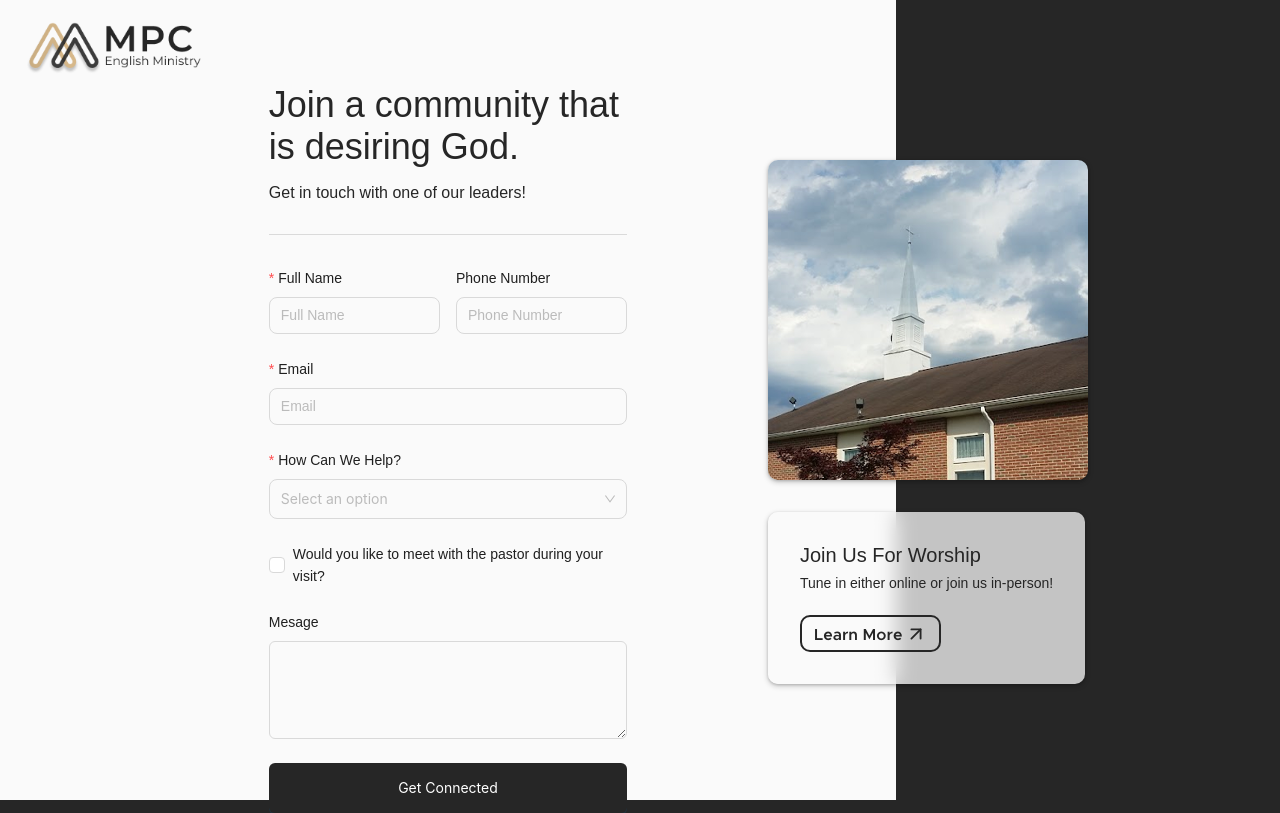
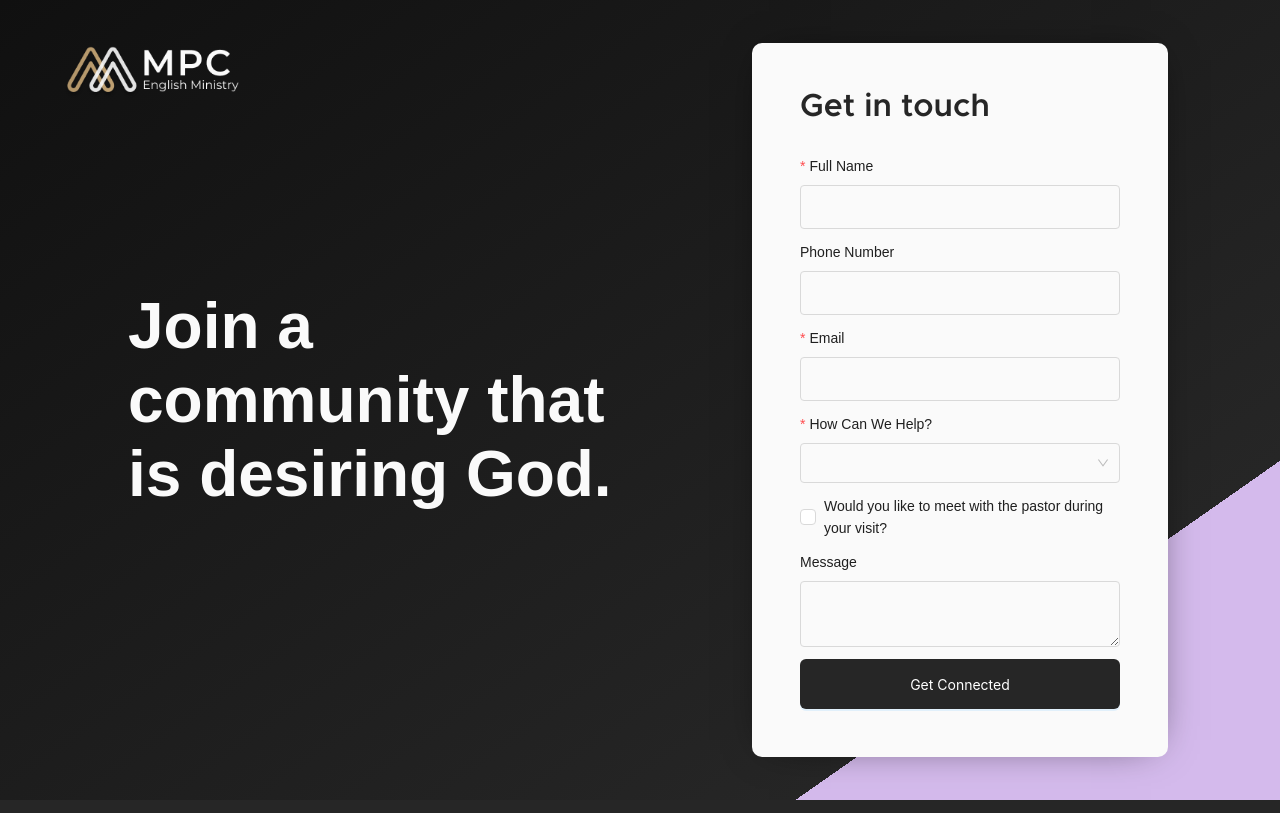
Before and after one commit to justindjsuh/mpc-em, a Next.js app: page /get-connected in a window 1280 px wide. Built offline with nearby package versions, Linux system fonts and the light colour scheme; a web font is replaced by a local one; what @ant-design/nextjs-registry would draw is missing.

Commit message:
get connected view update

```diff
--- a/src/app/get-connected/GetConnected.module.css
+++ b/src/app/get-connected/GetConnected.module.css
@@ -2,6 +2,8 @@
   display: flex;
   width: 100vw;
   height: 100vh;
+  justify-content: flex-end;
+  background: linear-gradient(145deg, #101010 0%, #262626 80%, #d4baec 80%, #d4baec 100%);
 }
 
 .leftContainer {
@@ -9,32 +11,42 @@
   flex-direction: column;
   justify-content: center;
   align-items: center;
-  background-color: var(--bg-light);
   height: 100%;
-  width: 70%;
-  padding: 8rem 0 2rem 0;
+  width: 50%;
+  padding: 8rem 0 8rem 0;
 }
 
 .rightContainer {
   display: flex;
   flex-direction: column;
+  align-items: center;
+  justify-content: center;
   gap: 2rem;
-  width: 30%;
-  position: absolute;
-  top: 20%;
-  right: 10%;
+  width: 40%;
+}
+
+.rightContainer h3 {
+  font-size: var(--header1-size);
+  color: var(--font-color-light);
 }
 
 .formContainer {
+  background-color: var(--bg-light);
   display: flex;
   flex-direction: column;
   gap: 1rem;
-  width: 40%;
+  width: 65%;
+  padding: 3rem 3rem;
+  -webkit-box-shadow: 0px 0px 40px -17px rgba(0, 0, 0, 0.75);
+  -moz-box-shadow: 0px 0px 40px -17px rgba(0, 0, 0, 0.75);
+  box-shadow: 0px 0px 40px -17px rgba(0, 0, 0, 0.75);
+  border-radius: 10px;
 }
 
 .formContainer h3 {
-  font-weight: 500;
-  font-size: var(--header2-size);
+  font-weight: 600;
+  font-size: 2rem;
+  margin-bottom: 1rem;
 }
 
 .divider {
@@ -54,8 +66,8 @@
 
 .churchImgContainer {
   position: relative;
-  width: 25vw;
-  height: 25vw;
+  width: 30vw;
+  height: 30vw;
   border-radius: 10px;
 }
 
@@ -92,12 +104,15 @@
 
 @media (max-width: 1024px) {
   .formContainer {
-    width: 60%;
+    width: 90%;
   }
   .churchImgContainer {
     position: relative;
     width: 35vw;
     height: 35vw;
+  }
+  .leftContainer {
+    justify-content: center;
   }
 }
 
@@ -110,6 +125,8 @@
   }
   .leftContainer {
     width: 100%;
+    padding-top: 10rem;
+    padding-bottom: 4rem;
   }
   .formContainer {
     width: 90%;
--- a/src/app/get-connected/page.tsx
+++ b/src/app/get-connected/page.tsx
@@ -1,8 +1,8 @@
 'use client';
-import { Button as AntButton, Checkbox, Col, Form, Input, Row, Select } from 'antd';
+import { Button as AntButton, Checkbox, Form, Input, Select } from 'antd';
+import { motion } from 'framer-motion';
 import Image from 'next/image';
-import { useRouter } from 'next/navigation';
-import Button from '../ui/Button/Button';
+import Link from 'next/link';
 import styles from './GetConnected.module.css';
 
 // type PurposeType = 'Visiting' | 'Family Group' | 'Bible Study' | 'Other';
@@ -17,24 +17,31 @@ import styles from './GetConnected.module.css';
 
 const GetConnected: React.FC = () => {
   const [form] = Form.useForm();
-  const router = useRouter();
 
   // const onFinish: FormProps<FieldType>['onFinish'] = (values) => {
   //   console.log(values);
   // };
 
-  const handleNavigation = () => {
-    router.push('/visitor-information');
-  };
-
   return (
     <div className={styles.container}>
+      <div className={styles.rightContainer}>
+        <motion.h3
+          initial={{ opacity: 0, y: 50 }}
+          animate={{ opacity: 1, y: 0 }}
+          transition={{ delay: 0.4, duration: 0.4, ease: 'easeOut' }}
+        >
+          Join a community that is desiring God.
+        </motion.h3>
+      </div>
       <div className={styles.leftContainer}>
         <div className={styles.formContainer}>
-          <h3>Join a community that is desiring God.</h3>
-          <p>Get in touch with one of our leaders!</p>
-          <hr className={styles.divider} />
-          <div className={styles.form}>
+          <h3>Get in touch</h3>
+          <motion.div
+            className={styles.form}
+            initial={{ opacity: 0 }}
+            animate={{ opacity: 1 }}
+            transition={{ delay: 0.2, duration: 0.6, ease: 'easeOut' }}
+          >
             <Form
               form={form}
               name="get-connected"
@@ -42,8 +49,6 @@ const GetConnected: React.FC = () => {
               layout="vertical"
               scrollToFirstError
             >
-              <Row gutter={16}>
-                <Col xs={24} sm={12}>
               <Form.Item
                 name="fullName"
                 label="Full Name"
@@ -54,15 +59,11 @@ const GetConnected: React.FC = () => {
                   },
                 ]}
               >
-                    <Input placeholder="Full Name" size="large" />
+                <Input size="large" />
               </Form.Item>
-                </Col>
-                <Col xs={24} sm={12}>
               <Form.Item name="phoneNumber" label="Phone Number">
-                    <Input placeholder="Phone Number" size="large" />
+                <Input size="large" />
               </Form.Item>
-                </Col>
-              </Row>
               <Form.Item
                 name="email"
                 label="Email"
@@ -77,10 +78,10 @@ const GetConnected: React.FC = () => {
                   },
                 ]}
               >
-                <Input placeholder="Email" size="large" />
+                <Input size="large" />
               </Form.Item>
               <Form.Item name="purpose" label="How Can We Help?" rules={[{ required: true, message: 'Please select an item.' }]}>
-                <Select size="large" placeholder="Select an option">
+                <Select size="large">
                   <Select.Option value="Visiting">Visiting</Select.Option>
                   <Select.Option value="Family Groups">Family Groups</Select.Option>
                   <Select.Option value="Bible Study">Bible Study</Select.Option>
@@ -92,8 +93,8 @@ const GetConnected: React.FC = () => {
                   Would you like to meet with the pastor during your visit?
                 </Checkbox>
               </Form.Item>
-              <Form.Item name="message" label="Mesage">
-                <Input.TextArea rows={4} />
+              <Form.Item name="message" label="Message">
+                <Input.TextArea rows={2} />
               </Form.Item>
               <AntButton
                 type="primary"
@@ -104,33 +105,17 @@ const GetConnected: React.FC = () => {
                 Get Connected
               </AntButton>
             </Form>
+          </motion.div>
         </div>
       </div>
-      </div>
-      <div className={styles.rightContainer}>
-        <div className={styles.churchImgContainer}>
+      <Link href="/" className={styles.imgContainer} style={{ position: 'absolute', top: '5%', left: '5%' }}>
         <Image
-            src="/church_bg.png"
-            alt="Church Background"
-            fill
-            sizes="(max-width: 768px) 35vw, (max-width: 1200px) 35vw, 25vw"
-            style={{ objectFit: 'cover', borderRadius: '10px' }}
-          />
-        </div>
-        <div className={styles.glassCard}>
-          <h3>Join Us For Worship</h3>
-          <p>Tune in either online or join us in-person!</p>
-          <Button text="Learn More" theme="dark" iconTheme="dark" onClick={handleNavigation} />
-        </div>
-      </div>
-      <div className={styles.imgContainer} style={{ position: 'absolute', top: '2%', left: '2%' }}>
-        <Image
-          src="/logo-dark.png"
+          src="/logo-white.png"
           alt="MPC logo"
           width={175}
           height={58}
         />
-      </div>
+      </Link>
     </div>
   );
 };
--- a/src/app/globals.css
+++ b/src/app/globals.css
@@ -52,6 +52,10 @@ a {
   font-family: 'Metropolis', sans-serif;
 }
 
+.ant-form-item {
+  margin-bottom: 12px !important;
+}
+
 /* Apply font family to all input fields, including placeholders */
 .ant-input,
 .ant-input::placeholder,
@@ -61,14 +65,22 @@ a {
   font-family: 'Metropolis', sans-serif;
 }
 
+.ant-form-item-label {
+  font-weight: 500;
+}
+
 .ant-input {
   background: var(--bg-light) !important;
   font-size: var(--small-text-size) !important;
+  line-height: 28px !important;
+  border-radius: 4px !important;
 }
 
 .ant-select-selector {
   background: var(--bg-light) !important;
   font-size: var(--small-text-size) !important;
+  line-height: 28px !important;
+  border-radius: 4px !important;
 }
 
 .ant-checkbox-label {
```
Lines whose indentation alone changed are shown as unchanged.
